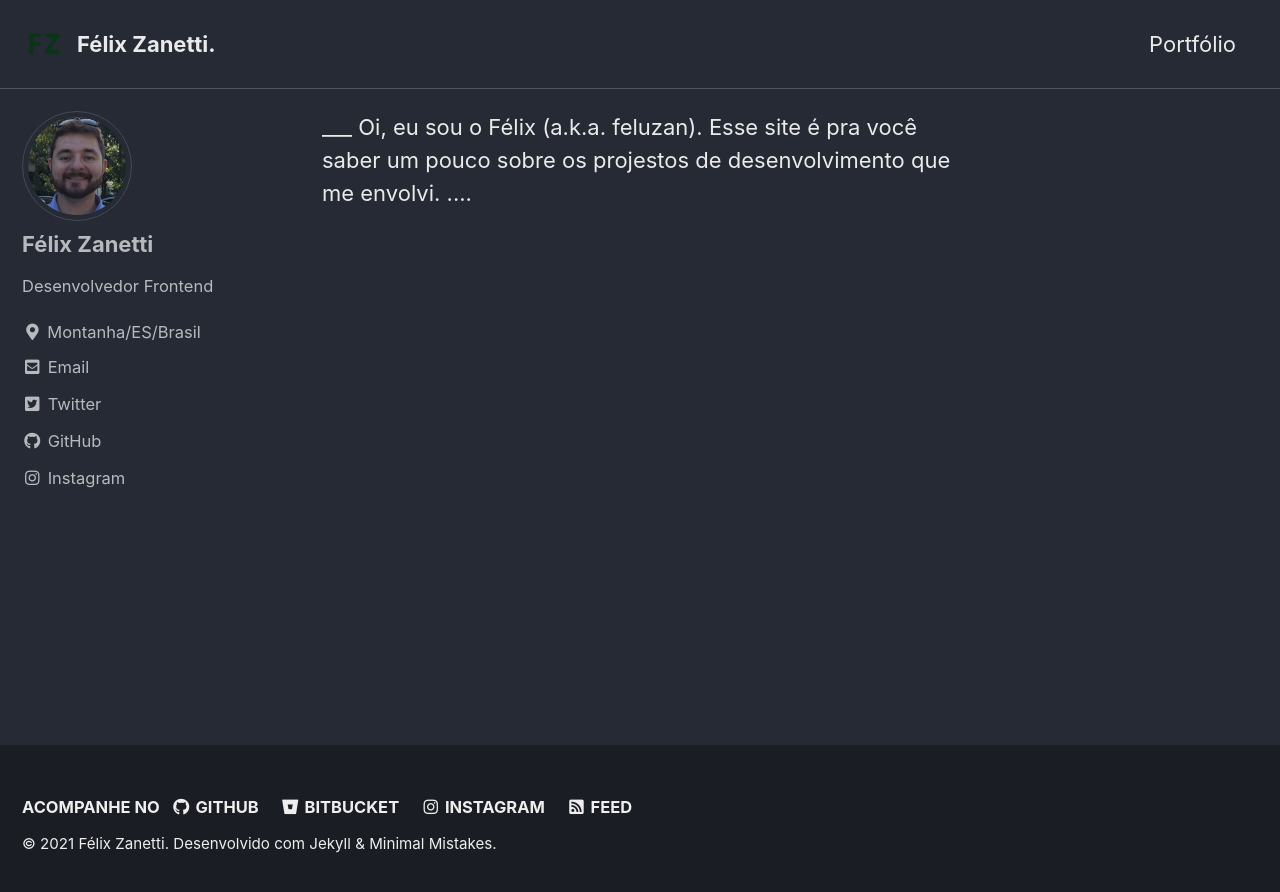
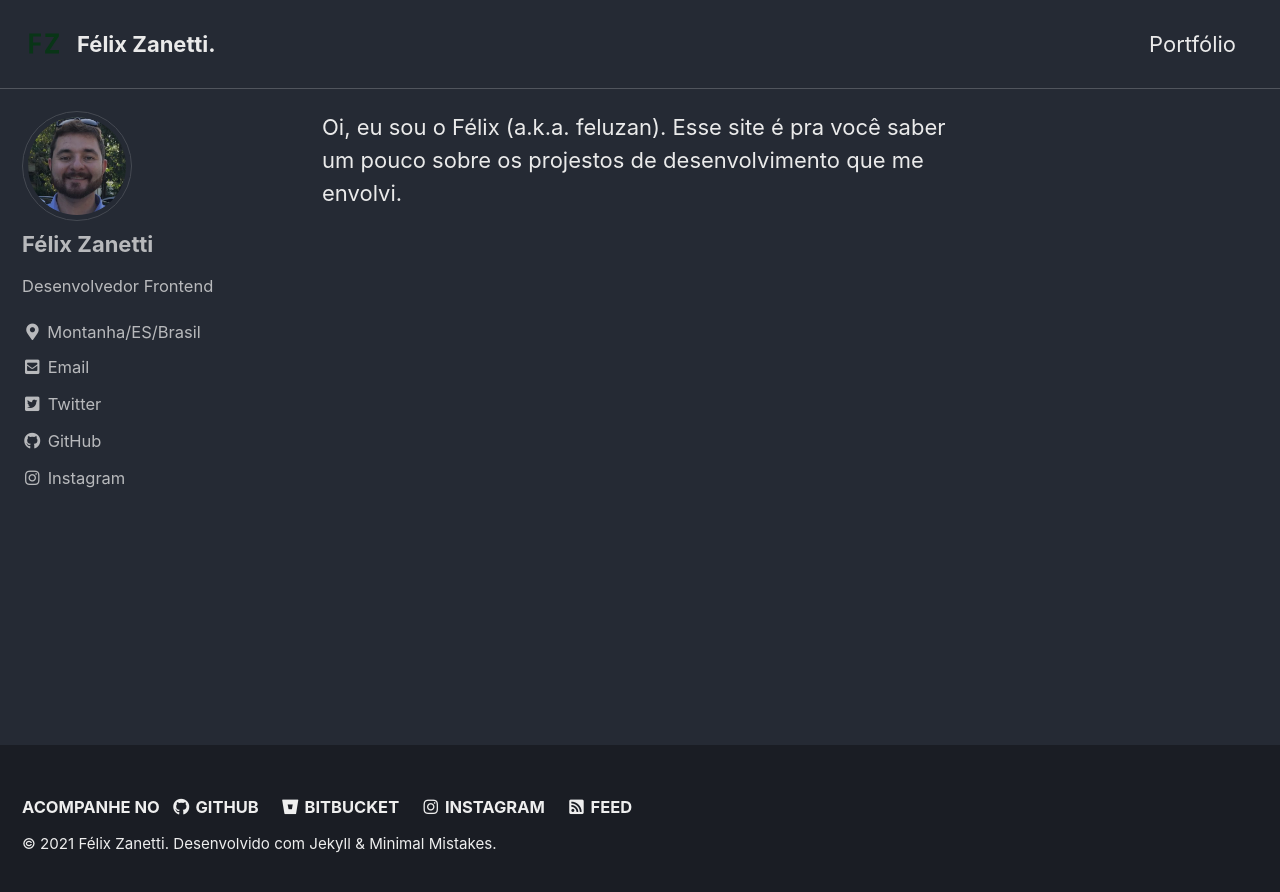
Before and after one commit to feluzan/feluzan.github.io, a Jekyll site: the page built from index.html, in a window 1280 px wide. Shown: the top 892 px of the page. Built offline with Jekyll 4.4.1, drawn with Linux system fonts in a browser that asks for light colours; cached includes are drawn as plain includes; the list of posts is cut into pages by our own code.

Commit message:
no message

```diff
--- a/index.html
+++ b/index.html
@@ -3,6 +3,7 @@
 author_profile: true
 ---
 
-___
-Oi, eu sou o Félix (a.k.a. feluzan). Esse site é pra você saber um pouco sobre os projestos de desenvolvimento que me envolvi.
-....
+
+<div>
+	<p>	Oi, eu sou o Félix (a.k.a. feluzan). Esse site é pra você saber um pouco sobre os projestos de desenvolvimento que me envolvi.</p>
+</div>
```
